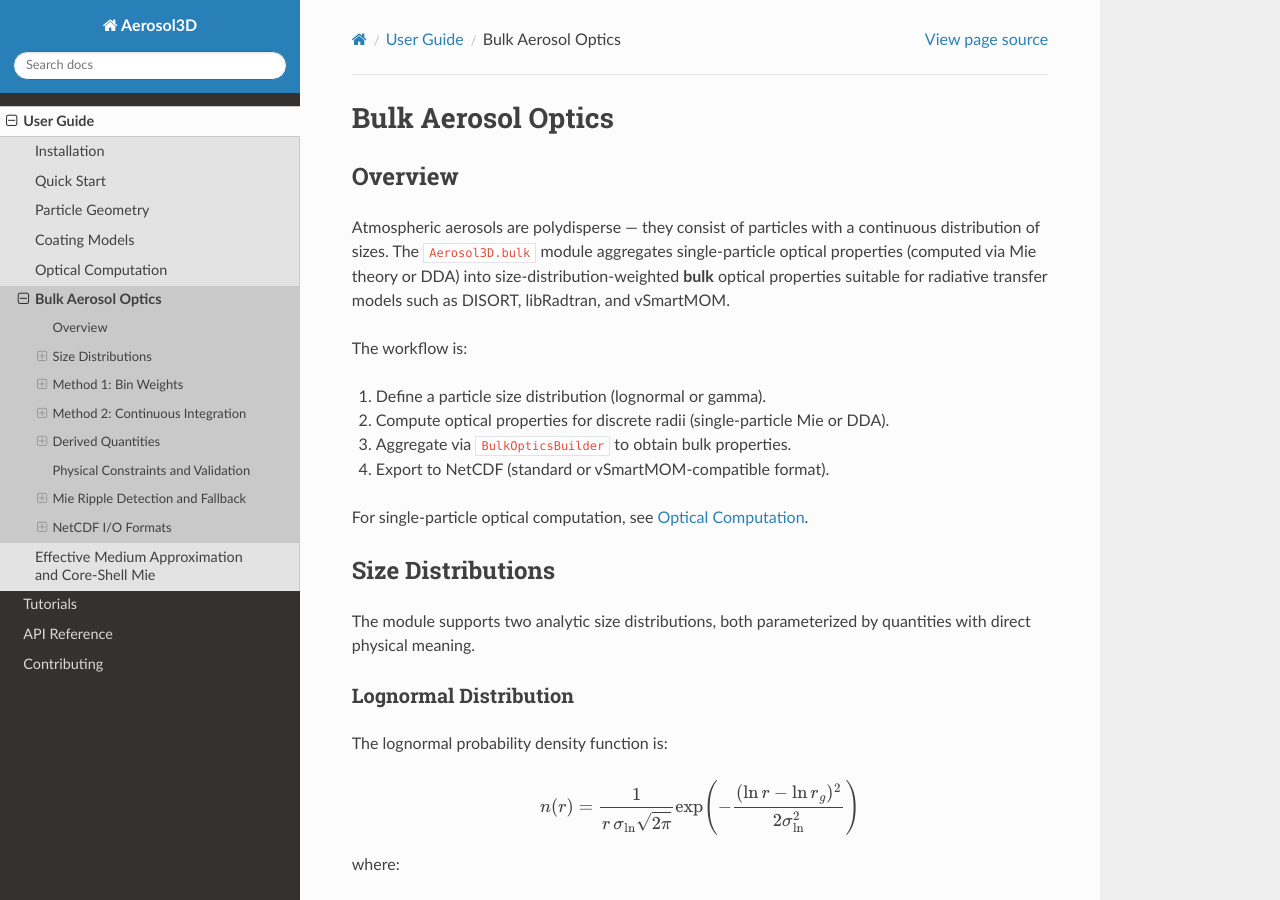
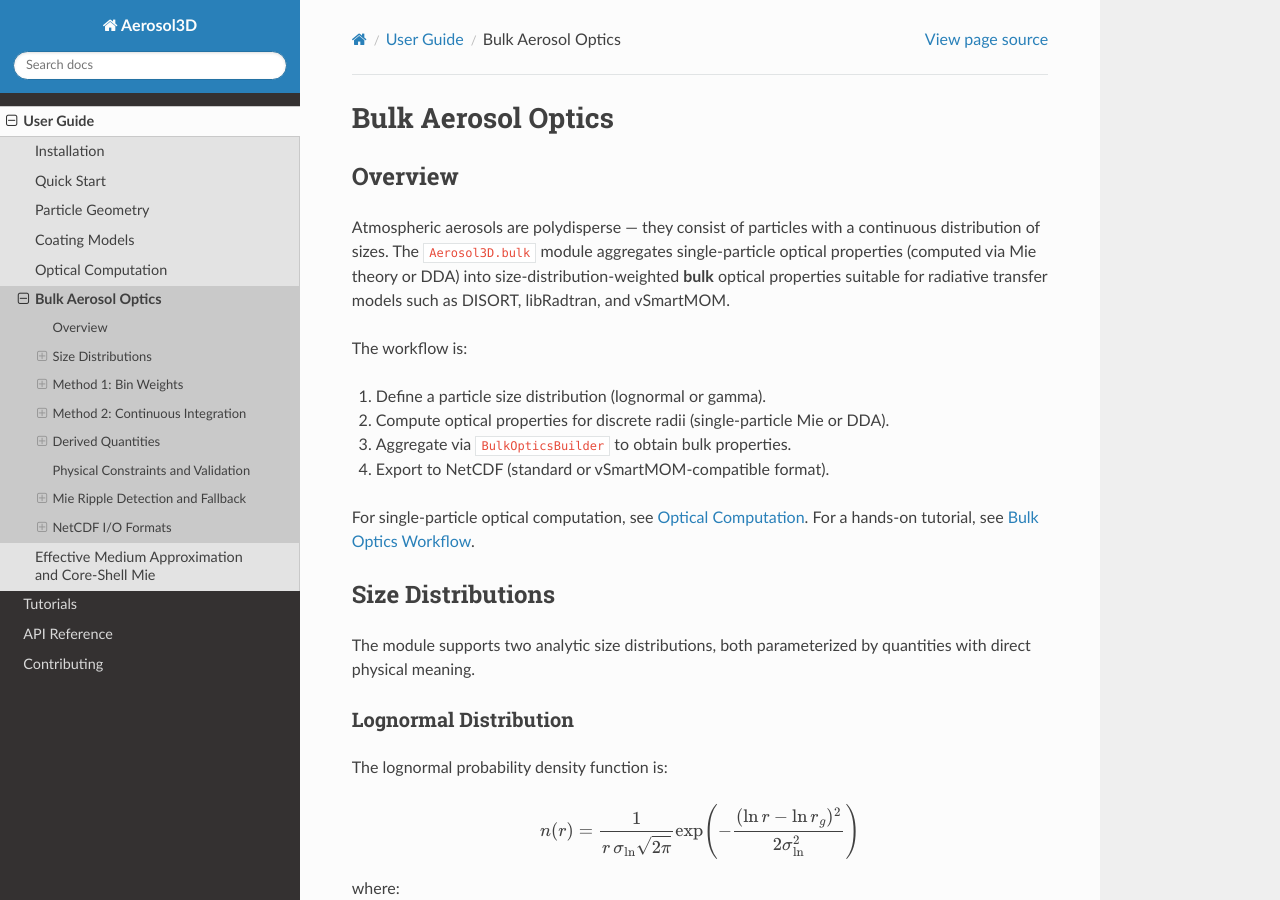
Before and after one commit to openEarthModelling/Aerosol3D, a Sphinx documentation site: the page built from docs/user-guide/bulk-aerosol-optics.rst, in a window 1280 px wide and 900 px high. Built offline with Sphinx 7.4.7 and the Read the Docs theme 3.1.0, drawn with Linux system fonts in a browser that asks for light colours.

Commit message:
docs(user-guide): restore cross-reference to bulk optics workflow tutorial

```diff
--- a/docs/user-guide/bulk-aerosol-optics.rst
+++ b/docs/user-guide/bulk-aerosol-optics.rst
@@ -18,6 +18,7 @@ The workflow is:
 4. Export to NetCDF (standard or vSmartMOM-compatible format).
 
 For single-particle optical computation, see :doc:`optical-computation`.
+For a hands-on tutorial, see :doc:`../tutorials/bulk-optics-workflow`.
 
 
 Size Distributions
```
